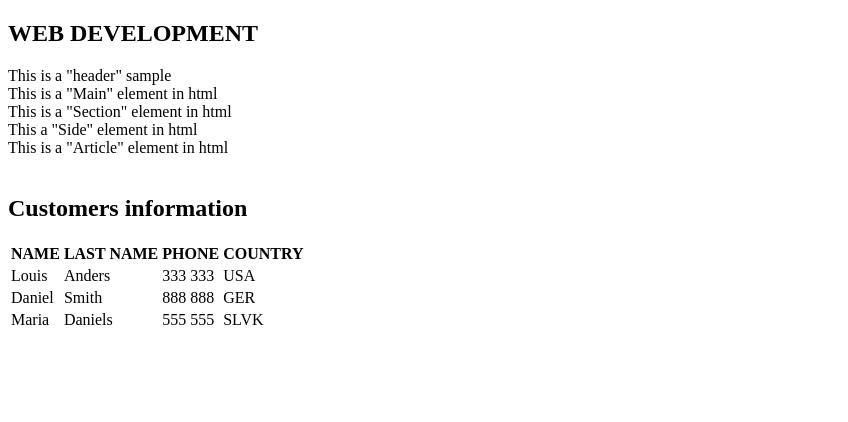
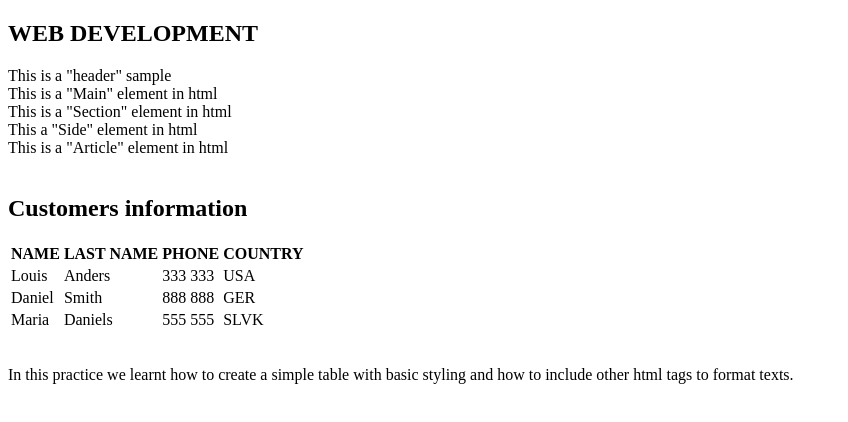
Before and after one commit to Dresae/PrcW02-Table_A, a plain HTML site: page index.html in a window 1280 px wide. Shown: the whole page, without its empty margins (0-848 px from the left). Drawn offline with Linux system fonts and the light colour scheme.

Commit message:
html changes added

```diff
--- a/index.html
+++ b/index.html
@@ -44,5 +44,7 @@
         </tr>
     </table><br>
 
+    <p id="footnote1">In this practice we learnt how to create a simple table with basic styling and how to include other html tags to format texts.</p>
+
 </body>
 </html>
```
